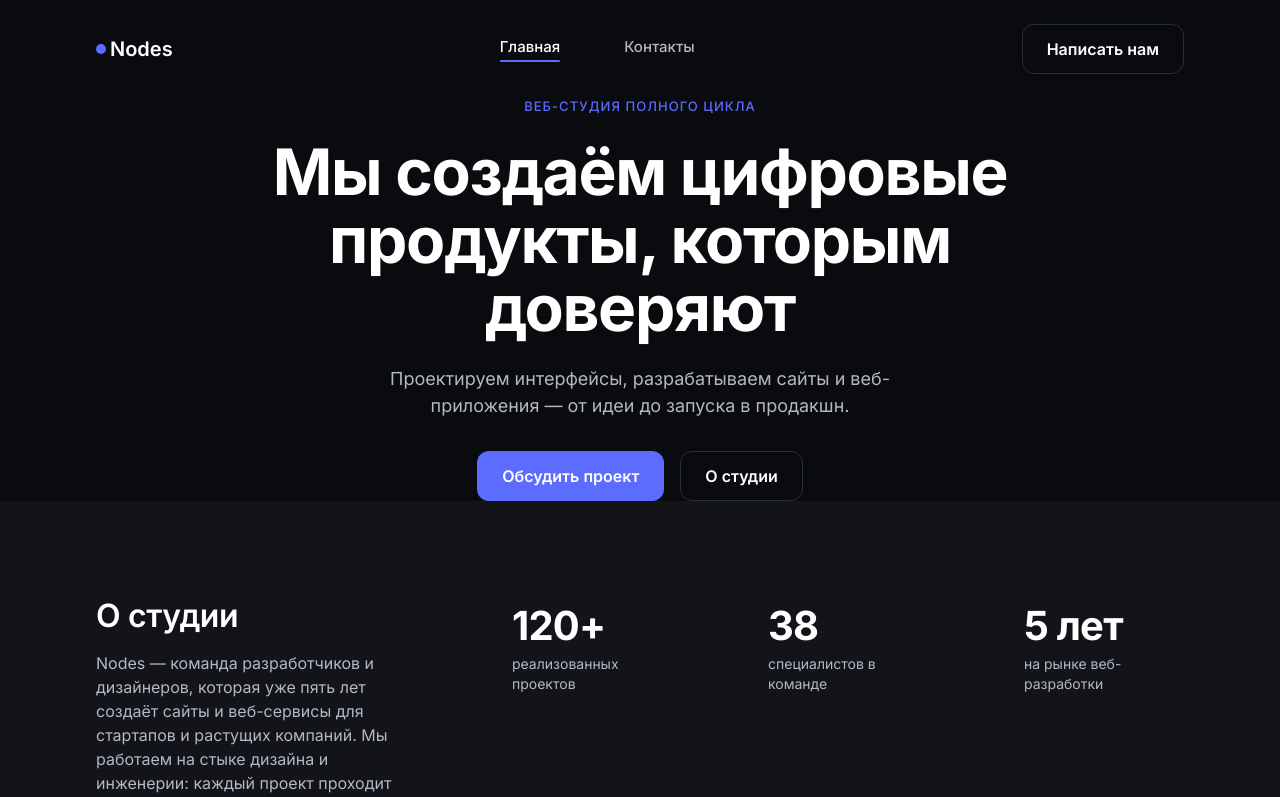
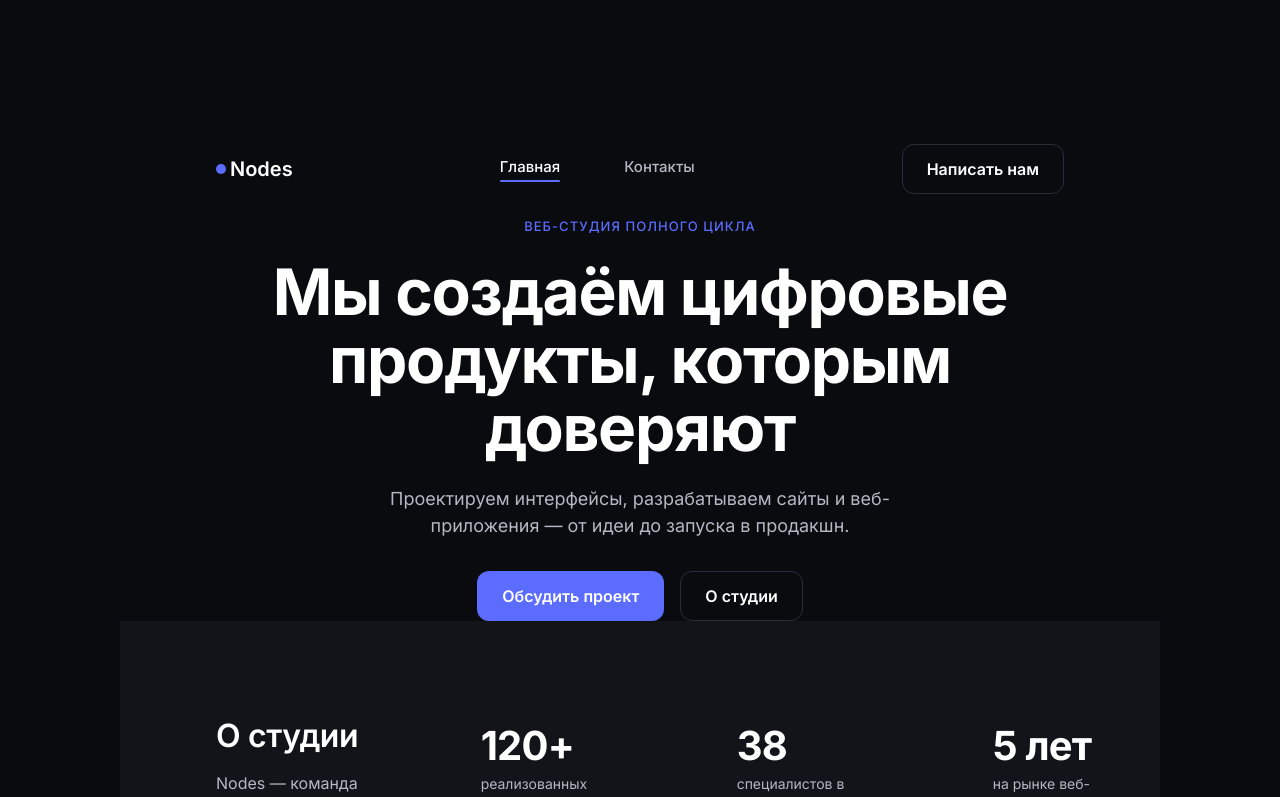
Before and after one commit to ladashum/nodes-studio, a React (Vite) app: page / in a window 1280 px wide. Shown: the top 797 px of the page. Built offline with nearby package versions, Linux system fonts and the light colour scheme.

Commit message:
Update tokens.css

```diff
--- a/src/styles/tokens.css
+++ b/src/styles/tokens.css
@@ -56,8 +56,8 @@
 
 html,
 body {
-  margin: 0px;
-  padding: 0px;
+  margin: 30px;
+  padding: 30px;
   overflow-x: hidden;
 }
 
```
